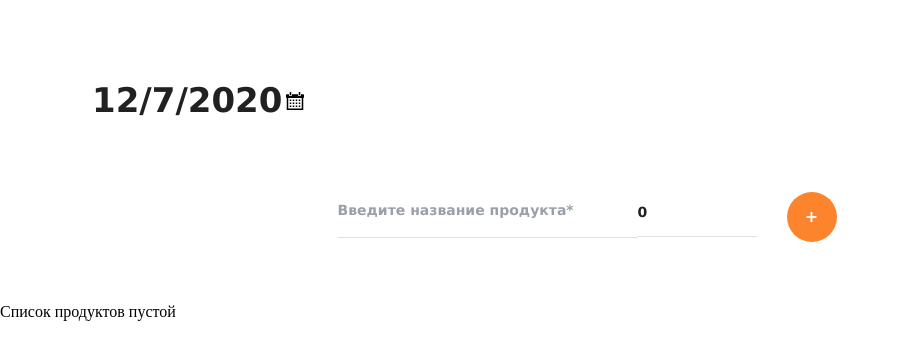
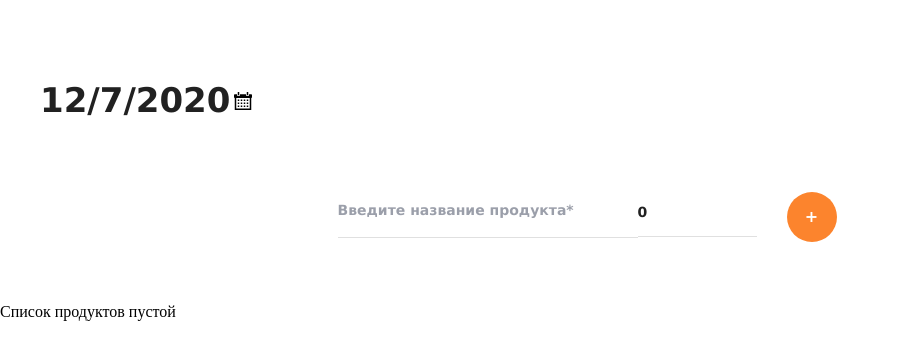
Before and after one commit to AleksandrMyk/SlimMom_Project_FrontEnd, a React (Create React App) app: page /diary in a window 1280 px wide. Shown: the top 360 px of the page, without its empty margins (0-900 px from the left). Built offline with nearby package versions, Linux system fonts and the light colour scheme; no server answers; sample sign-in values are in the browser's storage.

Commit message:
calendar css

```diff
--- a/src/Components/Calendar/calendar.module.css
+++ b/src/Components/Calendar/calendar.module.css
@@ -37,3 +37,9 @@
     margin-left: 92px;
   }
 }
+
+@media (min-width: 1200px) {
+  .calendar_on {
+    margin-left: 40px;
+  }
+}
```
Also changed, not shown: 1 other file (tests, documents, lock files or other folders).
